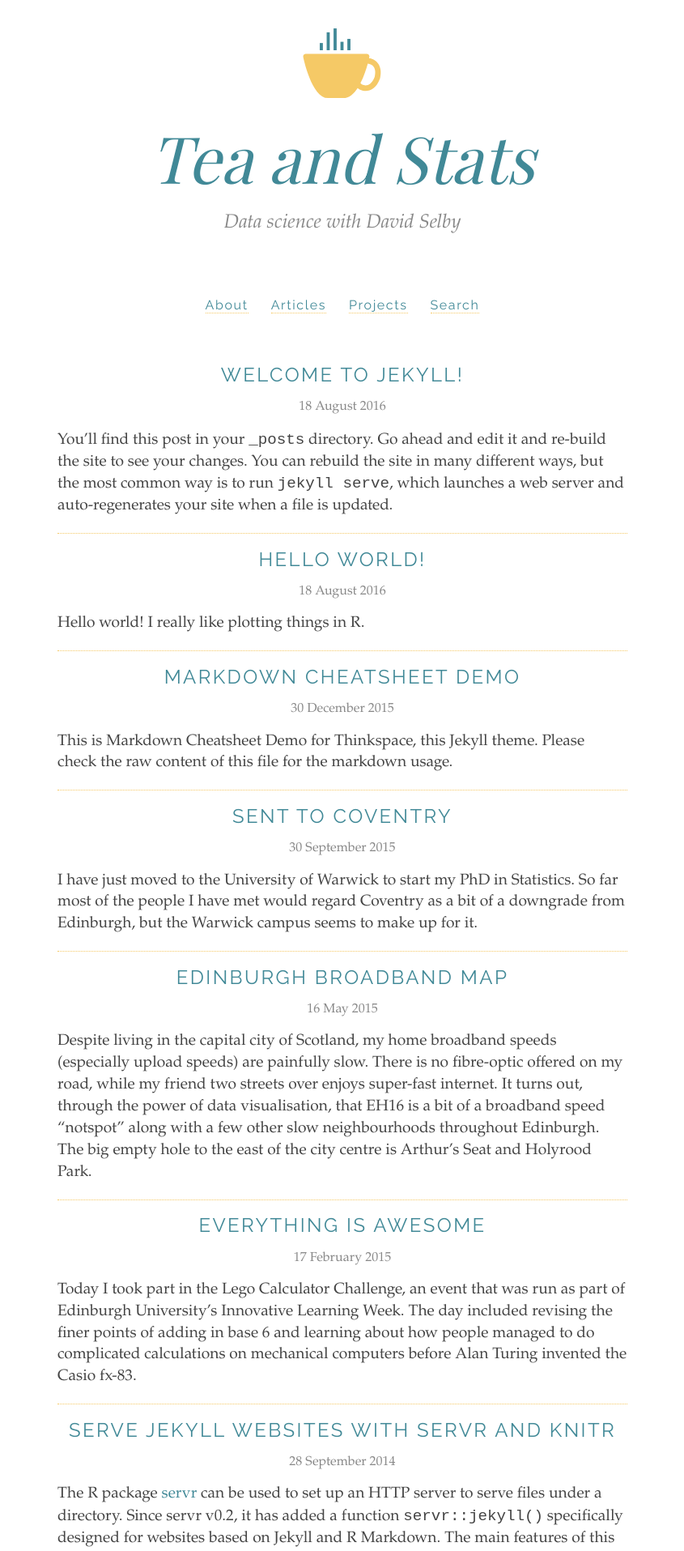
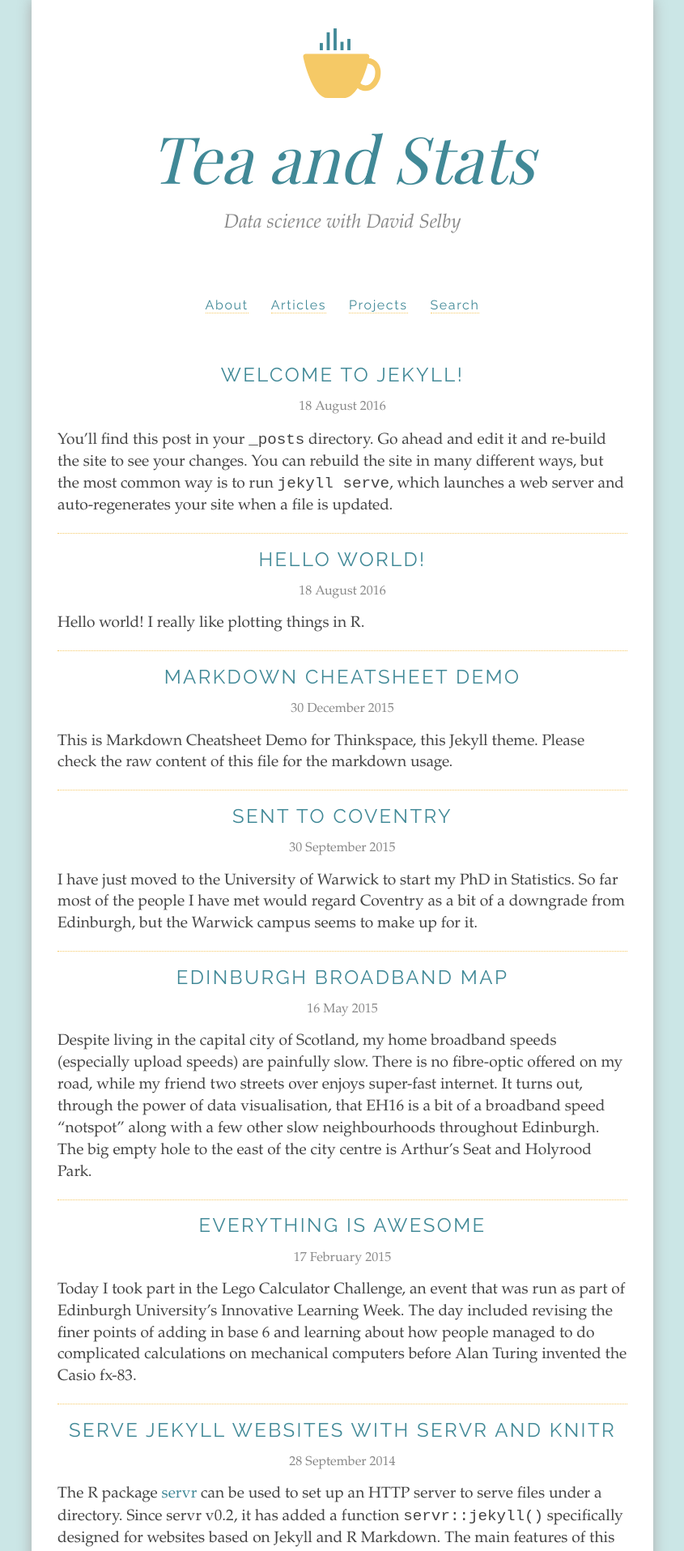
Before and after one commit to Selbosh/old-jekyll, a Jekyll site: the page built from index.html, in a window 1280 px wide. Shown: the top 1915 px of the page at 81% size, without its empty margins (217-1062 px from the left). Built offline with Jekyll 4.4.1, drawn with Linux system fonts in a browser that asks for light colours; some web fonts are replaced.

Commit message:
Add wrapper, coloured background and shadow

```diff
--- a/_layouts/default.html
+++ b/_layouts/default.html
@@ -2,6 +2,7 @@
 <html lang="en">
   {% include head.html %}
   <body>
+    <div id="wrapper">
       <header id="masthead">
         <img src="{{ site.baseurl }}/figure/mug.svg" width="120px" alt="Tea and Stats">
         <h1><a href="{{ site.url }}">{{ site.title | escape }}</a></h1>
@@ -24,5 +25,6 @@
         <!--</a>-->
         <span>© 2016 David A. Selby | Brewed in Jekyll | <a href='#'>Github source</a></span>
       </footer>
+    </div>
   </body>
 </html>
--- a/_sass/_colours.scss
+++ b/_sass/_colours.scss
@@ -1,6 +1,7 @@
 // Choose the actual colours
 $primary: #f5c966;
 $secondary: #418997;
+$lightteal: #cbe6e6;
 $black: #444;
 $darkgrey: #555;
 $white: #fff;
@@ -8,7 +9,7 @@ $grey: #888;
 $lightgrey: #ccc;
 
 // Assign colours to generic roles
-$colour-bg: $white;
+$colour-bg: $lightteal;
 $colour-copy: $black;
 $colour-header: $secondary;
 $colour-meta: $grey;
--- a/_sass/_layout.scss
+++ b/_sass/_layout.scss
@@ -3,14 +3,19 @@ $max-width: 48rem; // = 1280px
 
 body {
   max-width: $max-width;
-  padding: 0 2rem;
-  margin: 0 auto 2rem auto;
+  margin: 0 auto;
   background-color: $colour-bg;
+}
+
+div#wrapper {
+  padding: 0 2rem 2rem 2rem;
+  box-shadow: #aaa 0 0 1rem 0;
+  background-color: $white;
 }
 
 header#masthead {
   text-align: center;
-  margin-bottom: 5rem; // 5rem
+  margin-bottom: 5rem;
   h1 {
     margin-top: 0;
     margin-bottom: 1rem;
```
Lines whose indentation alone changed are shown as unchanged.
